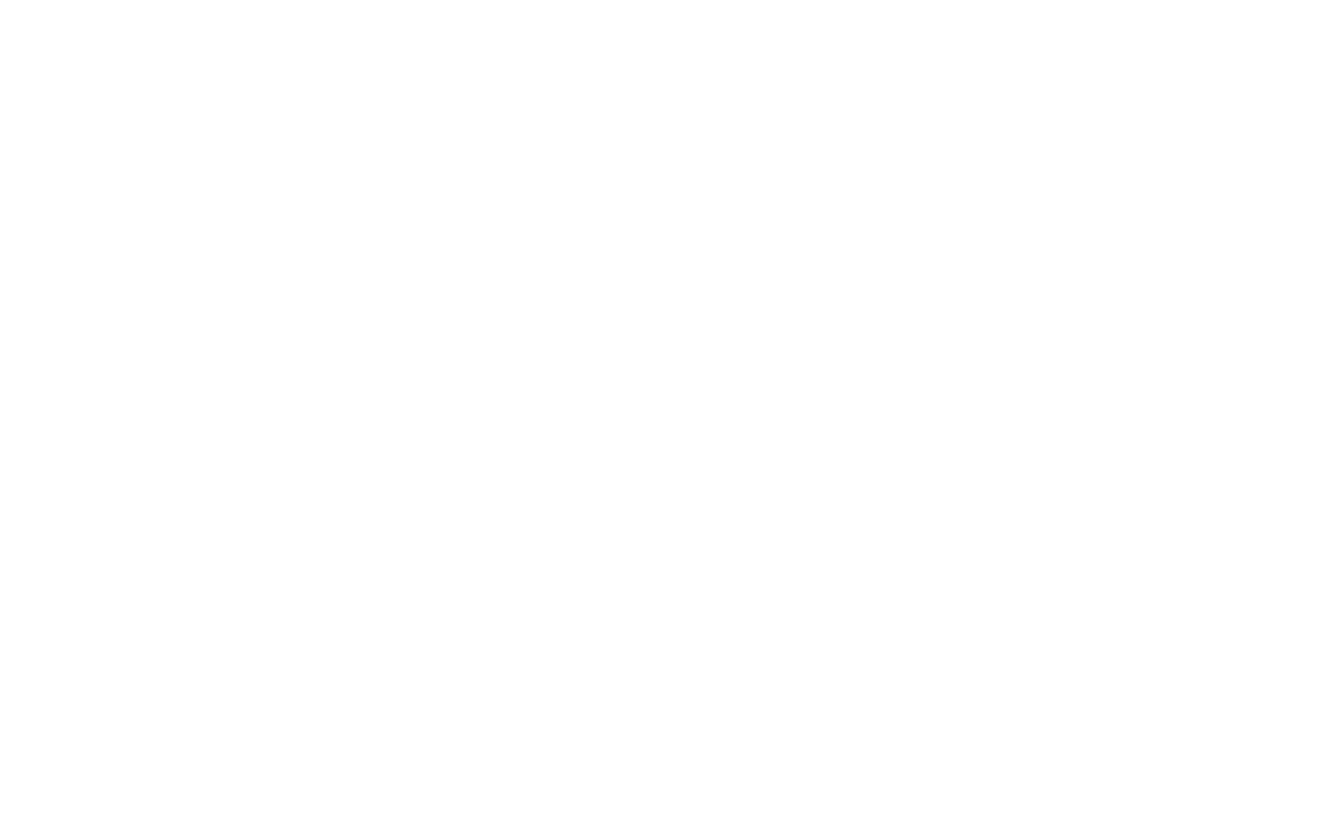
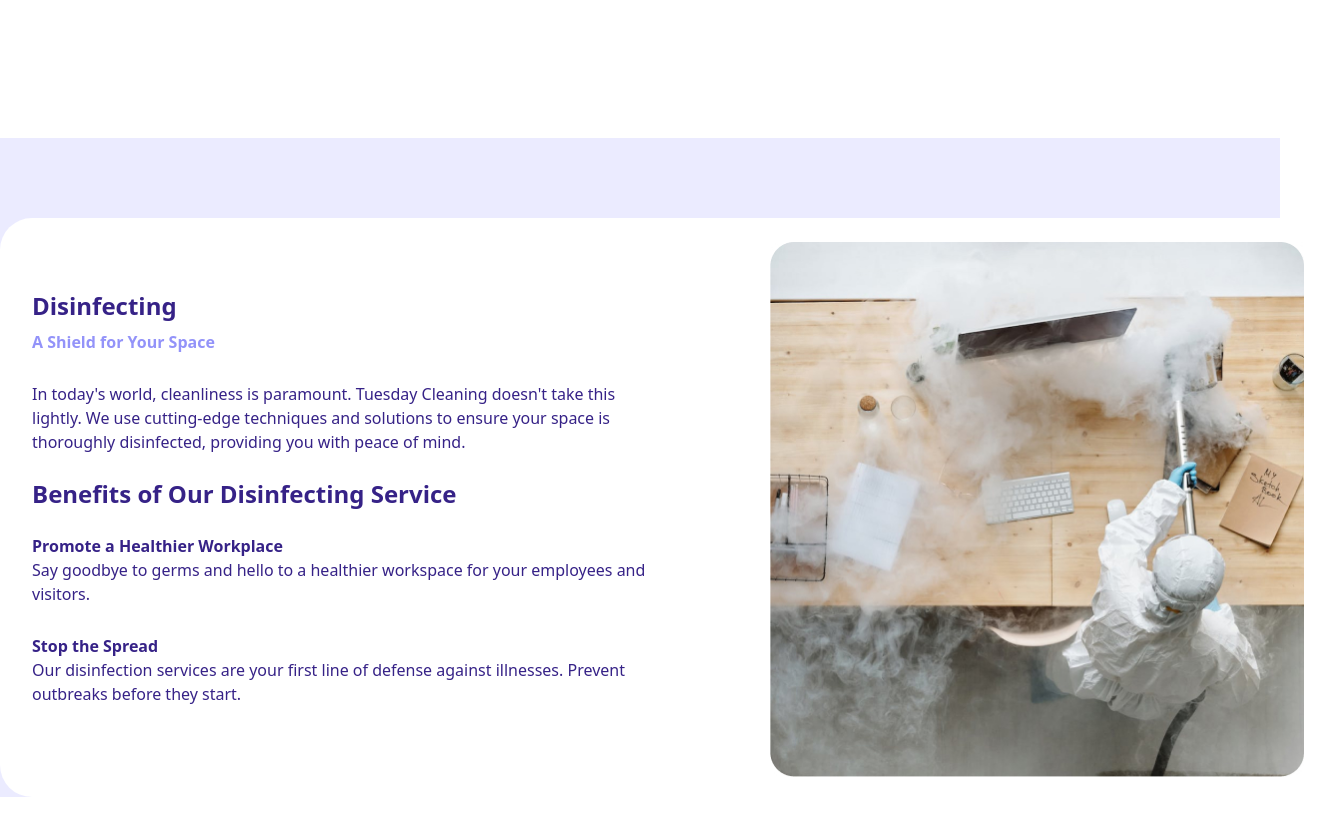
Before and after one commit to Sall99/tuesday-Cleaning-app, a Next.js app: page /commercial-cleaning in a window 1280 px wide. Shown: the part 1340-2176 px from the top of the page, 1328 px wide, since content can reach past the window. Before the commit the page ends 1338 px from the top, so only its background shows below. Built offline with nearby package versions, Linux system fonts and the light colour scheme.

Commit message:
added ServicesCard

```diff
--- a/src/app/commercial-cleaning/page.tsx
+++ b/src/app/commercial-cleaning/page.tsx
@@ -1,6 +1,10 @@
 import React from 'react';
 
-import { CleaningVariety, ShowCase } from '@/components';
+import {
+  CleaningVariety,
+  OurCommercialCleanning,
+  ShowCase,
+} from '@/components';
 
 // Showcase
 const headText = `Transform your workplace into a "spotless oasis" of productivity with Tuesday Cleaning.`;
@@ -32,6 +36,7 @@ const CommercialCleaning = () => {
         subTitle={subTitle}
         images={images}
       />
+      <OurCommercialCleanning />
     </div>
   );
 };
--- a/src/components/index.ts
+++ b/src/components/index.ts
@@ -3,6 +3,7 @@ import ImageSlider from './image-slider';
 import Input from './inputs';
 import NavBar from './navbar';
 import OurCleaningServices from './our-cleaning-services';
+import OurCommercialCleanning from './our-commercial-cleaning';
 import OurStory from './our-story';
 import OurValues from './our-values';
 import RedisdentialCleaningServices from './redisdential-cleaning-services';
@@ -14,6 +15,7 @@ export {
   Input,
   NavBar,
   OurCleaningServices,
+  OurCommercialCleanning,
   OurStory,
   OurValues,
   RedisdentialCleaningServices,
--- /dev/null
+++ b/src/components/our-commercial-cleaning/index.tsx
@@ -0,0 +1 @@
+export { OurCommercialCleanning as default } from './our-commercial-cleaning';
--- /dev/null
+++ b/src/components/our-commercial-cleaning/our-commercial-cleaning.tsx
@@ -0,0 +1,11 @@
+import React from 'react';
+
+import { ServicesCard } from './services-card';
+
+export const OurCommercialCleanning = () => {
+  return (
+    <section className='mt-36 bg-gray-500 pt-20'>
+      <ServicesCard />
+    </section>
+  );
+};
--- /dev/null
+++ b/src/components/our-commercial-cleaning/services-card.tsx
@@ -0,0 +1,47 @@
+import Image from 'next/image';
+import React from 'react';
+
+export const ServicesCard = () => {
+  return (
+    <div className='w-_1328 h-_579 rounded-_32 m-auto mb-36 flex justify-between bg-gray-400 pl-8 pr-6 pt-6'>
+      <div className='w-_616 pt-6'>
+        <h2 className='mt-6 text-2xl font-bold text-purple-400 2xl:text-4xl'>
+          Disinfecting
+        </h2>
+        <p className='xxl:text-lg mb-7 mt-2 text-base font-bold text-purple-500'>
+          A Shield for Your Space
+        </p>
+        <p className='text-purple-400 2xl:text-2xl'>
+          In today's world, cleanliness is paramount. Tuesday Cleaning doesn't
+          take this lightly. We use cutting-edge techniques and solutions to
+          ensure your space is thoroughly disinfected, providing you with peace
+          of mind.
+        </p>
+        <h2 className='mt-6 text-2xl font-bold text-purple-400 2xl:text-4xl'>
+          Benefits of Our Disinfecting Service
+        </h2>
+        <div>
+          <h2 className='mt-6 font-bold text-purple-400 2xl:text-base'>
+            Promote a Healthier Workplace
+          </h2>
+          <p className='text-base text-purple-400'>
+            Say goodbye to germs and hello to a healthier workspace for your
+            employees and visitors.
+          </p>
+        </div>
+        <div className='mt-7'>
+          <h2 className='text-base font-bold text-purple-400'>
+            Stop the Spread
+          </h2>
+          <p className='text-purple-400'>
+            Our disinfection services are your first line of defense against
+            illnesses. Prevent outbreaks before they start.
+          </p>
+        </div>
+      </div>
+      <div className='w-_534 h-_535 relative'>
+        <Image src='/images/cle-service.jpg' alt='' fill />
+      </div>
+    </div>
+  );
+};
--- a/tailwind.config.ts
+++ b/tailwind.config.ts
@@ -130,15 +130,19 @@ export default {
         _430: '430px',
         _440: '440px',
         _505: '505px',
+        _534: '534px',
+        _535: '535px',
         _540: '540px',
         _547: '547px',
         _579: '579px',
         _589: '589px',
         _594: '594px',
         _600: '600px',
+        _616: '616px',
         _696: '696px',
         _710: '710px',
         _1016: '1016px',
+        _1328: '1328px',
       },
     },
   },
```
Also changed, not shown: public/images/cle-service.jpg (added).
